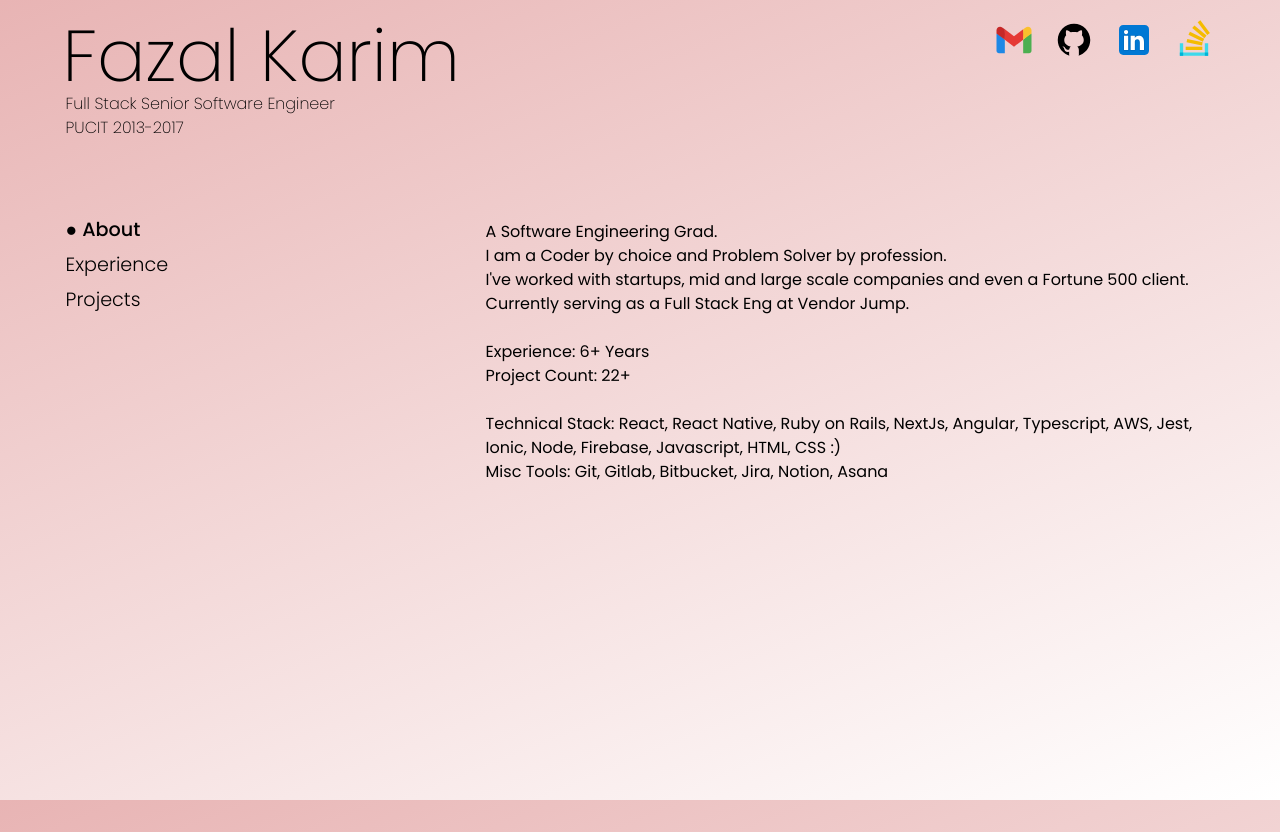
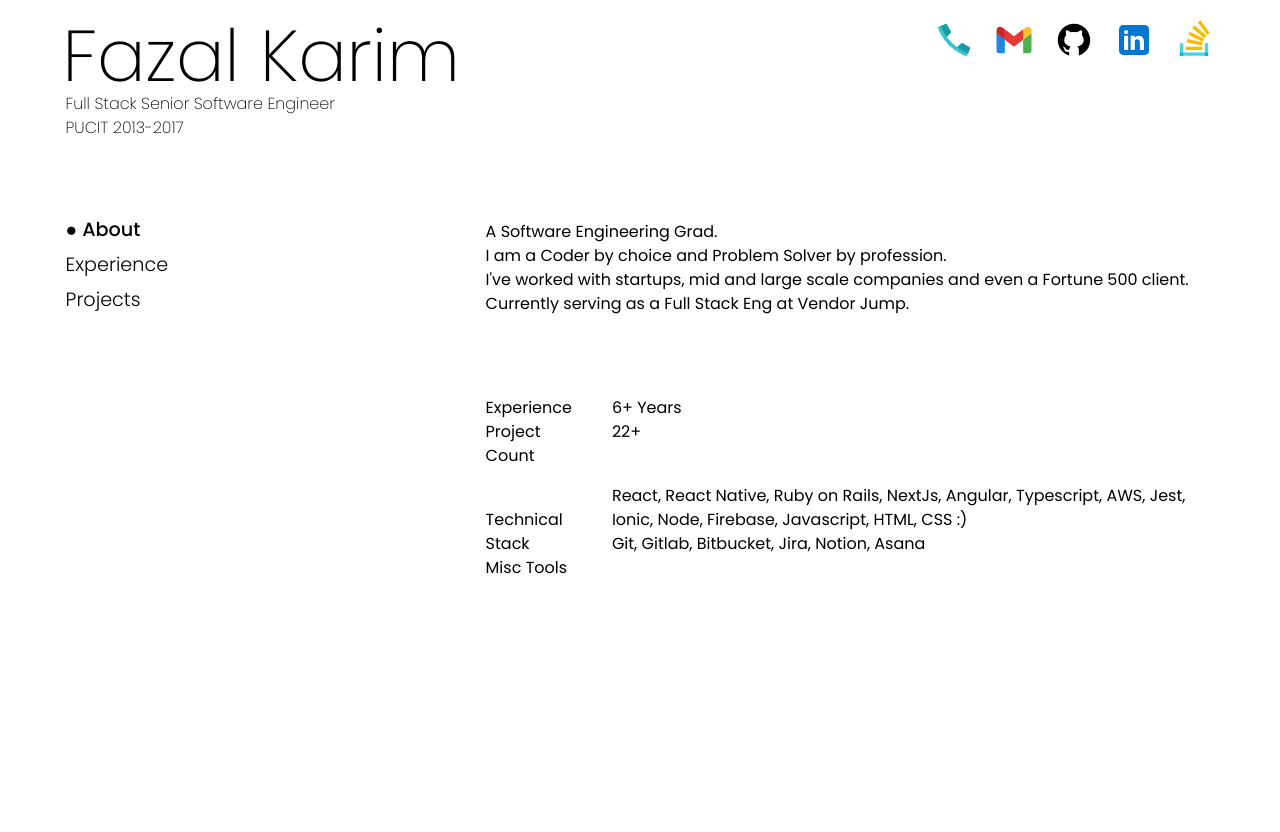
Before and after one commit to haider-94/fazalportfolio, a Next.js app: page / in a window 1280 px wide. Built offline with nearby package versions, Linux system fonts and the light colour scheme.

Commit message:
added links for projects websites

```diff
--- a/components/header/header.js
+++ b/components/header/header.js
@@ -3,6 +3,8 @@ import Image from "next/image";
 import gmail from "../../public/icons8-gmail.svg";
 import github from "../../public/icons8-github.svg";
 import linkdin from "../../public/icons8-linkedin.svg";
+import phone from "../../public/icons8-phone.gif";
+
 import stackoverflow from "../../public/icons8-stack-overflow-48.svg";
 
 const Header = () => {
@@ -19,6 +21,11 @@ const Header = () => {
           <p className="text-base font-extralight">PUCIT 2013-2017</p>
         </div>
         <div className="flex gap-5">
+        <li>
+            <Link href="tel:+923244962952">
+              <Image width={40} height={30} src={phone} alt="" />
+            </Link>
+          </li>
           <li>
             <Link href="mailto:fazalkarim.se@gmail.com">
               <Image width={40} height={30} src={gmail} alt="" />
--- a/components/user/descriptions.js
+++ b/components/user/descriptions.js
@@ -5,22 +5,31 @@ const PersonalInfo = ({ data, about, experience, projects }) => {
   return (
     <div>
       {about && (
-        <div style={{ height: "74vh" }}>
+        <div className="lg:h-[74vh]">
           <p>A Software Engineering Grad.</p>
           <p>I am a Coder by choice and Problem Solver by profession.</p>
-          <p>
-            I've worked with startups, mid and large scale companies and even a Fortune 500 client. Currently serving as a Full Stack Eng at Vendor
+          <p className="mb-20">
+            I've worked with startups, mid and large scale companies and even a
+            Fortune 500 client. Currently serving as a Full Stack Eng at Vendor
             Jump.
           </p>
-          <br />
-          <p>Experience: 6+ Years</p>
-          <p>Project Count: 22+</p>
-          <br />
-          <p>
-            Technical Stack: React, React Native, Ruby on Rails, NextJs, Angular, Typescript, AWS, Jest, Ionic, Node, Firebase, Javascript, HTML, CSS
-            :)
-          </p>
-          <p>Misc Tools: Git, Gitlab, Bitbucket, Jira, Notion, Asana</p>
+          <div className="flex gap-x-10">
+            <div className="flex flex-col">
+              <span>Experience</span>
+              <span className="mb-10">Project Count</span>
+              <span>Technical Stack</span>
+              <span>Misc Tools</span>
+            </div>
+            <div>
+              <p>6+ Years</p>
+              <p className="mb-10">22+</p>
+              <p>
+                React, React Native, Ruby on Rails, NextJs, Angular, Typescript,
+                AWS, Jest, Ionic, Node, Firebase, Javascript, HTML, CSS :)
+              </p>
+              <p>Git, Gitlab, Bitbucket, Jira, Notion, Asana</p>
+            </div>
+          </div>
         </div>
       )}
       {experience && (
--- a/components/user/projects/projects.js
+++ b/components/user/projects/projects.js
@@ -1,11 +1,19 @@
-const Projects = ({projects}) => {
-
+import Link from "next/link";
+import { useState } from "react";
+const Projects = ({ projects }) => {
+  const [link, setLink] = useState(false)
   return (
     <>
       <div className="last:mb-14">
-        <h2 className="text-xl font-medium mb-2">
-          {projects.projectName}
-        </h2>
+        <Link
+          target="_blank"
+          href={projects.link ? projects.link : ""}
+          className={`${
+            !projects.link ? "pointer-events-none" : ""
+          } text-xl font-medium mb-2 underline-animation`}
+        >
+         {projects.projectName}
+        </Link>
         <p className="text-base mb-4">{projects.description}</p>
       </div>
     </>
--- a/src/constants/user.js
+++ b/src/constants/user.js
@@ -54,40 +54,41 @@ export const user = {
   ],
   projects: [
     {
-      id: 1,
-      projectName: "In-house-app",
-      description: `In-house application for inventory management spread across multiple online ecommerce platforms.`,
-    },
-    {
       id: 2,
       projectName: "Vstora",
       description: `One stop solution for creating and managing your online business with inventory management.`,
+      link: "https://vstora.com/"
     },
     {
       id: 3,
       projectName: "KLARO",
       description: `A mobile app to monitor atmospheric stats of a humidor and broadcast notifications based on user personal preferences. It had integrations with shopify, apple store and couple of other third-party statistical apps.`,
+      link: "https://klarocigars.com/"
     },
     {
       id: 4,
       projectName: "Prologis",
       description: `A web app to manage your property, find warehouse solutions, contact support and more. It is an owner, operator, and developer of industrial real estate, focused on global markets across the Americas, Europe, and Asia.`,
+      link: "https://www.prologis.com/"
     },
     {
       id: 5,
       projectName: "Run Buddy",
       description: `A hybrid mobile application to manage workout scheduling for pets. App included features like authentication, scheduling, payment integrations, Google Places APIs integrations, chat module, camera and call integrations.`,
+      link: "http://runbuddymobile.com/"
     },
     {
       id: 6,
       projectName: "Boon – Hiring and Referral Management System",
       description: `A platform that provides organizations to put on Job vacancies for candidates to apply and refer others for the position. It had a web-based admin panel and for end users a web app along with hybrid mobile app was designed. Jobs had associated
       bounties and a complete hiring process was automated.`,
+      link: "https://goboon.co/"
     },
     {
       id: 7,
       projectName: "W9Manager – Taxation and W9 Management System",
       description: `A corporate level web system designed to manage W9s and taxation related legal procedures. Application had service- based modules for different clients including vendors imports and management, TIN import and management, services for legal procedures.`,
+      link: "https://www.w9manager.com/"
     },
     {
       id: 8,
@@ -98,6 +99,7 @@ export const user = {
       id: 9,
       projectName: "Xcite -- Interactive Games",
       description: `These were web-based apps, used to interact with animations designed on Unreal Engine. Animations were played on stadium jumbotrons, apps interacted using firebase and the game stats were saved using firestore.`,
+      link: "https://www.gcmvp.com/"
     },
   ],
 };
--- a/styles/globals.css
+++ b/styles/globals.css
@@ -11,7 +11,6 @@
 body {
   color: rgb(var(--foreground-rgb));
   background: rgb(255, 255, 255);
-  background: linear-gradient(158deg, rgb(232, 180, 180) 0%, rgb(255, 255, 255) 100%);
   width: 96vw;
   margin-left: 2vw;
   border-radius: 5px;
@@ -31,3 +30,26 @@ body {
   background-color: black;
   border-radius: 100vw;
 }
+
+.underline-animation {
+  display: inline-block;
+  position: relative;
+}
+
+.underline-animation::after {
+  content: '';
+  position: absolute;
+  width: 100%;
+  transform: scaleX(0);
+  height: 2px;
+  bottom: 0;
+  left: 0;
+  background-color: #000;
+  transform-origin: bottom right;
+  transition: transform 0.25s ease-out;
+}
+
+.underline-animation:hover::after {
+  transform: scaleX(1);
+  transform-origin: bottom left;
+}
```
Also changed, not shown: public/icons8-phone.gif (added).
